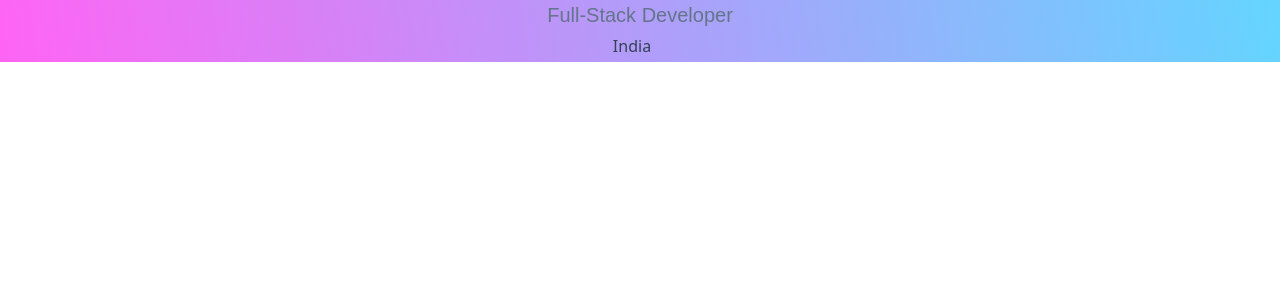
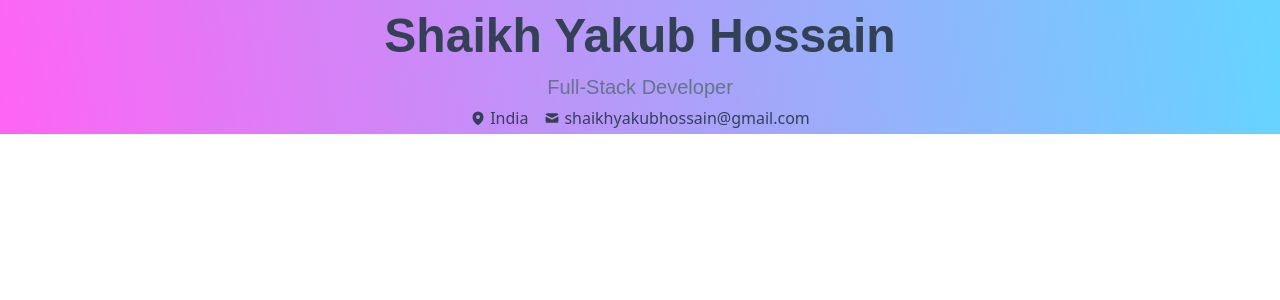
Before and after one commit to shaikhyakubhossain/resume-website, a Next.js app: page / in a window 1280 px wide. Shown: the top 300 px of the page. Built offline with nearby package versions, Linux system fonts and the light colour scheme.

Commit message:
Update HeroHeader component content and styles

```diff
--- a/src/app/components/HeroHeader/hero-header.component.tsx
+++ b/src/app/components/HeroHeader/hero-header.component.tsx
@@ -1,13 +1,15 @@
-import styles from './hero-header.module.scss'
+import styles from './hero-header.module.scss';
+import { HiMapPin } from "react-icons/hi2";
+import { HiMail } from "react-icons/hi";
 
 export default function HeroHeader() {
   return (
     <div className={`${styles.mainContainer} w-full text-center`}>
-      <div className={`${styles.heroTitle} font-extrabold`}></div>
+      <div className={`${styles.heroTitle} font-extrabold`}>Shaikh Yakub Hossain</div>
       <div className={`${styles.heroSubTitle}`}>Full-Stack Developer</div>
       <div className={`${styles.contacts} flex justify-center`}>
-          <div className={`${styles.location}`}>India</div>
-          <div className={`${styles.gmail}`}></div>
+          <div className={`${styles.locationContainer}`}><HiMapPin className={`${styles.HiMapPin} my-auto mr-1`} /><div className={`${styles.location}`}>India</div></div>
+          <div className={`${styles.gmailContainer}`}><HiMail className={`${styles.HiMail} my-auto mr-1`} /><div className={`${styles.gmail}`}>shaikhyakubhossain@gmail.com</div></div>
       </div>
     </div>
   );
--- a/src/app/components/HeroHeader/hero-header.module.scss
+++ b/src/app/components/HeroHeader/hero-header.module.scss
@@ -21,6 +21,11 @@ $colorSecondary: #64748B;
 }
 
 .contacts > div {
+    display: flex;
     color: $colorPrimary;
     margin: 4px 8px;
 }
+
+.HiMapPin, .HiMail {
+    color: $colorPrimary;
+}
```
